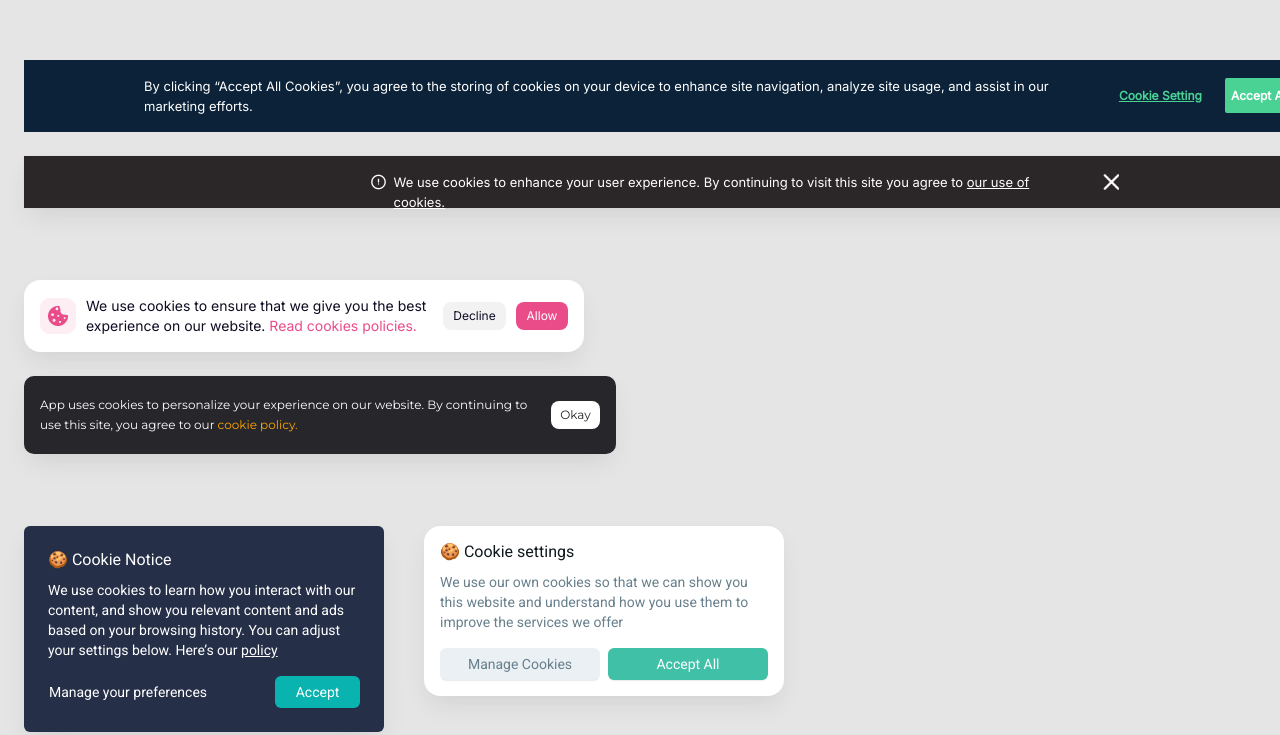
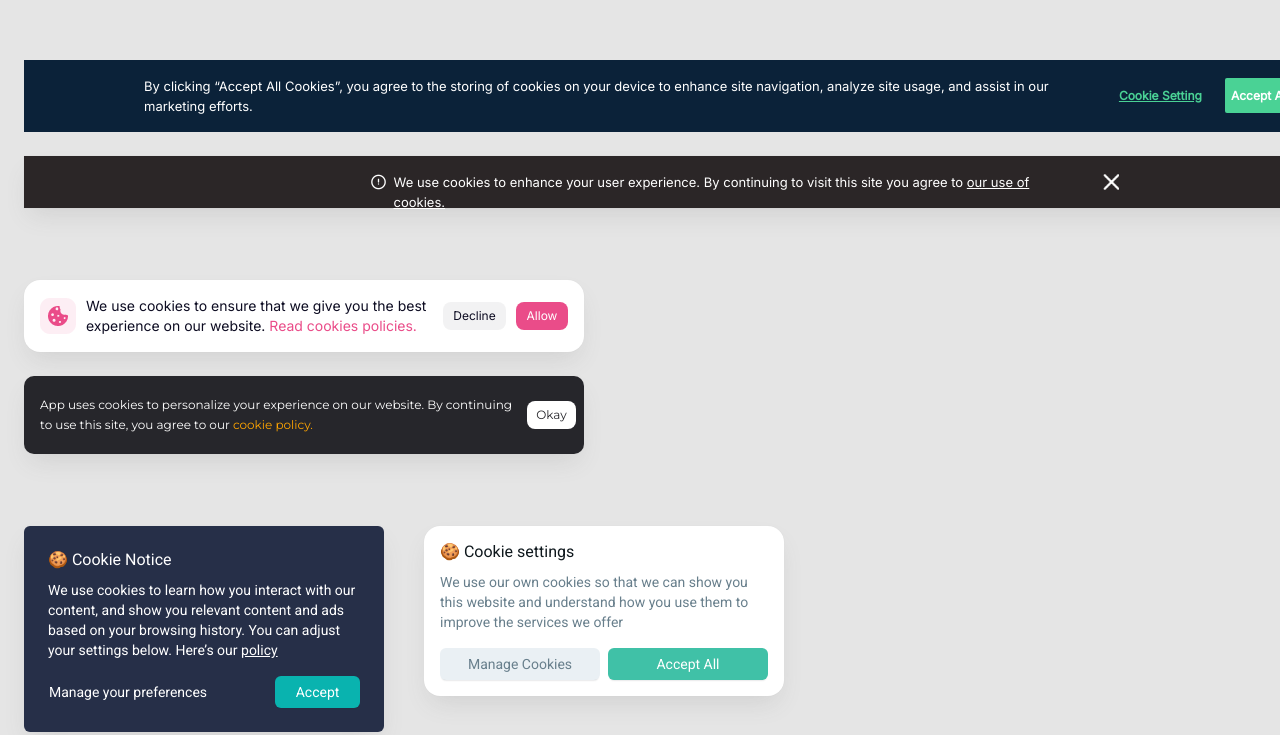
Before and after one commit to leraulko/HomeWork-1, a plain HTML site: page HW3/index.html in a window 1280 px wide. Shown: the part 168-903 px from the top of the page. Drawn offline with Linux system fonts and the light colour scheme.

Commit message:
fixed size of 4 banner

```diff
--- a/HW3/styles/style.css
+++ b/HW3/styles/style.css
@@ -217,7 +217,7 @@ body {
     margin-right: 904px;
     display: flex;
     align-items: center;
-    padding: 12px 16px;
+    padding: 12px 0px;
     width: 560px;
     height: 54px;
     background: #26262B;
@@ -242,6 +242,8 @@ body {
     flex-grow: 1;
     margin-top: 12px;
     margin-bottom: 12px;
+    margin-left: 16px;
+    margin-right: 10px;
 }
 
 .inside-banner-4 > a {
@@ -264,6 +266,7 @@ body {
     order: 1;
     flex-grow: 0;
     border: none;
+    margin-right: 8px;
 }
 
 
```
